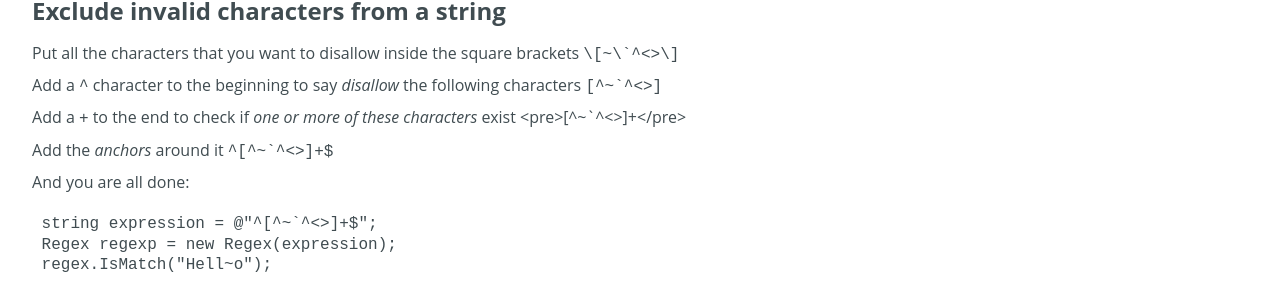
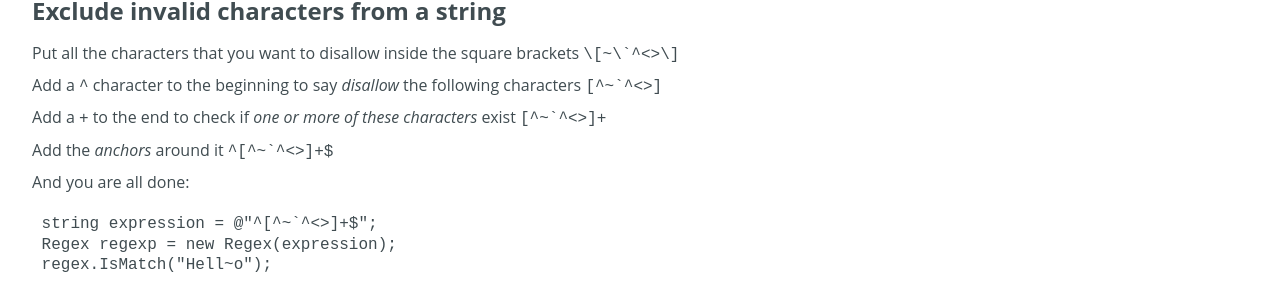
Before and after one commit to cs-LA/home, a Jekyll site: the page built from RegExp/index.md, in a window 1280 px wide. Shown: the part 232-531 px from the top of the page. Built offline with Jekyll 4.4.1, drawn with Linux system fonts in a browser that asks for light colours; our own code applies the rules of GitHub Pages for plain Markdown files.

Commit message:
Update index.md

```diff
--- a/RegExp/index.md
+++ b/RegExp/index.md
@@ -6,7 +6,7 @@ Put all the characters that you want to disallow inside the square brackets <cod
 
 Add a <code>^</code> character to the beginning to say *disallow* the following characters <code>[^~`^<>]</code>
 
-Add a <code>+</code> to the end to check if *one or more of these characters* exist <pre>[^~`^<>]+</pre>
+Add a <code>+</code> to the end to check if *one or more of these characters* exist <code>[^~`^<>]+</code>
 
 Add the *anchors* around it <code>^[^~`^<>]+$</code>
 
```
